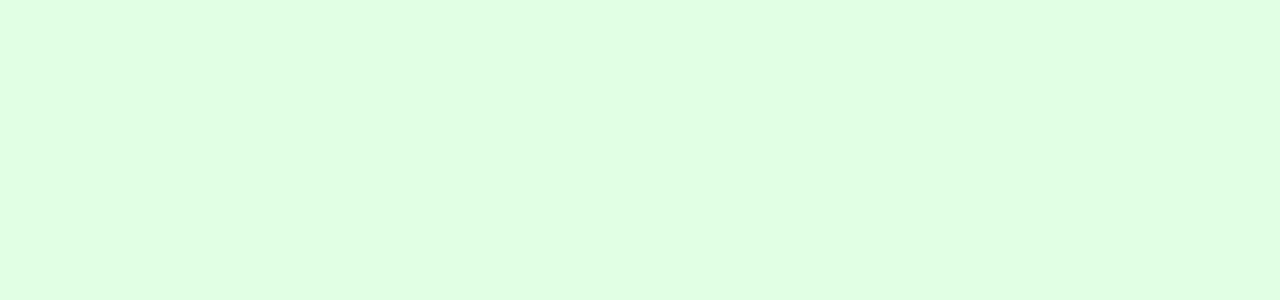
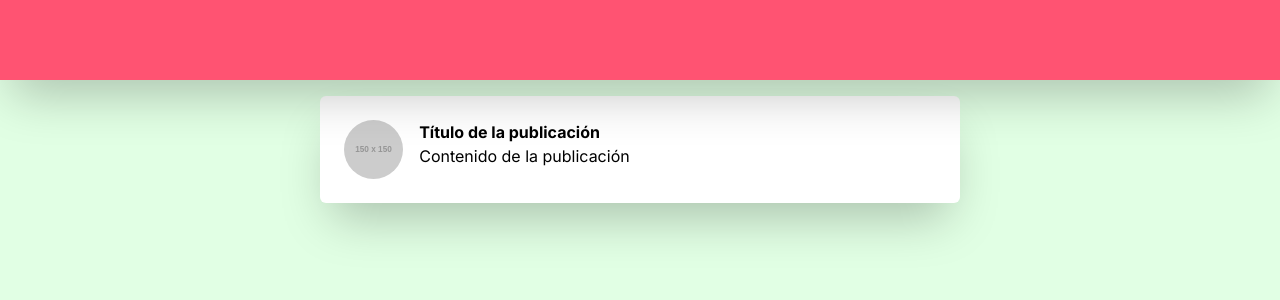
Before and after one commit to manuelaag99/make-a-wish-list, a React (Vite) app in the folder client/: page /feed in a window 1280 px wide. Before the commit this address had no page. Shown: the top 300 px of the page. Built offline with nearby package versions, Linux system fonts and the light colour scheme.

Commit message:
create 'feed' page

```diff
--- a/client/src/App.jsx
+++ b/client/src/App.jsx
@@ -4,6 +4,7 @@ import { BrowserRouter as Router, Route, Routes } from 'react-router-dom';
 import ProfilePage from './pages/ProfilePage';
 import ErrorPage from './pages/ErrorPage';
 import SignInSignUpPage from './pages/SignInSignUpPage';
+import FeedPage from './pages/FeedPage';
 
 const cache = new InMemoryCache();
 
@@ -19,6 +20,7 @@ export default function App () {
 			<Router>
 				<Routes>
 					<Route path='/' element={<SignInSignUpPage />} />
+					<Route path='feed' element={<FeedPage />} />
 					<Route path='/profile' element={<ProfilePage />} />
 					<Route path='/error' element={<ErrorPage />} />
 				</Routes>
--- /dev/null
+++ b/client/src/pages/FeedPage.jsx
@@ -0,0 +1,24 @@
+export default function FeedPage ({}) {
+    return (
+        <div className='flex md:h-screen h-full w-full justify-center items-start bg-var-1 inter-font pt-24 pb-36'>
+            <div className='flex w-full fixed bg-var-2 shadow-2xl h-20 top-0 z-100 '></div>
+
+            <div className='flex w-full justify-center items-start'>
+                <div className="flex flex-row md:w-5/10 w-95 bg-white rounded-md shadow-2xl p-6">
+                    <div className="flex w-1/10 items-start">
+                        <img src="https://via.placeholder.com/150" alt="profile" className="w-full rounded-full" />
+                    </div>
+                    <div className="flex flex-col w-9/10 pl-4 ">
+                        <div className="font-bold">
+                            Título de la publicación
+                        </div>
+                        <div>
+                            Contenido de la publicación
+                        </div>
+                    </div>
+                </div>
+            </div>
+
+        </div>
+    )
+}
--- a/client/src/pages/SignInSignUpPage.jsx
+++ b/client/src/pages/SignInSignUpPage.jsx
@@ -67,25 +67,25 @@ export default function SignInSignUpPage ({}) {
 
                         <div className="flex flex-col w-full justify-center items-center my-3">
                             {isSignUp && <div className="flex md:flex-row flex-col w-9/10 justify-center items-center my-4">
-                                <p className="w-fit md:text-left text-center">
+                                <p className="w-fit md:text-left text-center mb-1">
                                     Nombre
                                 </p>
                                 <input autoComplete="none" className="bg-gray-300 w-full md:ml-3 py-1 px-2 outline-none " name="displayName" placeholder="Escribe tu nombre de usuario..." onChange={(e) => inputChangeHandler(e)} value={updateProfileFormState.displayName} />
                             </div>}
                             {isSignUp && <div className="flex md:flex-row flex-col w-9/10 justify-center items-center my-4">
-                                <p className="w-fit md:text-left text-center">
+                                <p className="w-fit md:text-left text-center mb-1">
                                     Usuario
                                 </p>
                                 <input autoComplete="none" className="bg-gray-300 w-full md:ml-3 py-1 px-2 outline-none " name="username" placeholder="Escribe tu nombre..." onChange={(e) => inputChangeHandler(e)} value={updateProfileFormState.username} />
                             </div>}
                             <div className="flex md:flex-row flex-col w-9/10 justify-center items-center my-4">
-                                <p className="w-fit md:text-left text-center whitespace-nowrap">
+                                <p className="w-fit md:text-left text-center whitespace-nowrap mb-1">
                                     E-mail
                                 </p>
                                 <input className="bg-gray-300 w-full md:ml-3 py-1 px-2 outline-none " name="email" placeholder="Escribe tu e-mail..." onChange={(e) => inputChangeHandler(e)} value={updateProfileFormState.email} />
                             </div>
                             <div className="flex md:flex-row flex-col w-9/10 justify-center items-center my-4">
-                                <p className="w-fit md:text-left text-center">
+                                <p className="w-fit md:text-left text-center mb-1">
                                     Contraseña
                                 </p>
 
```
